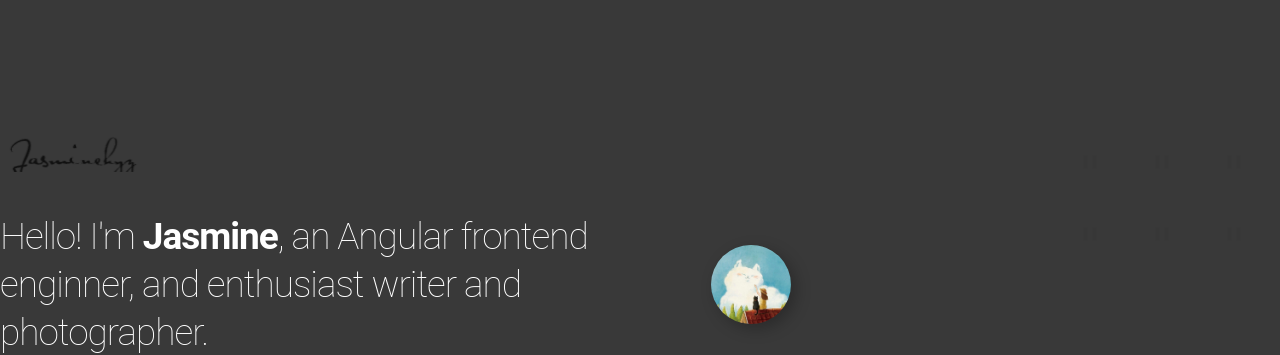
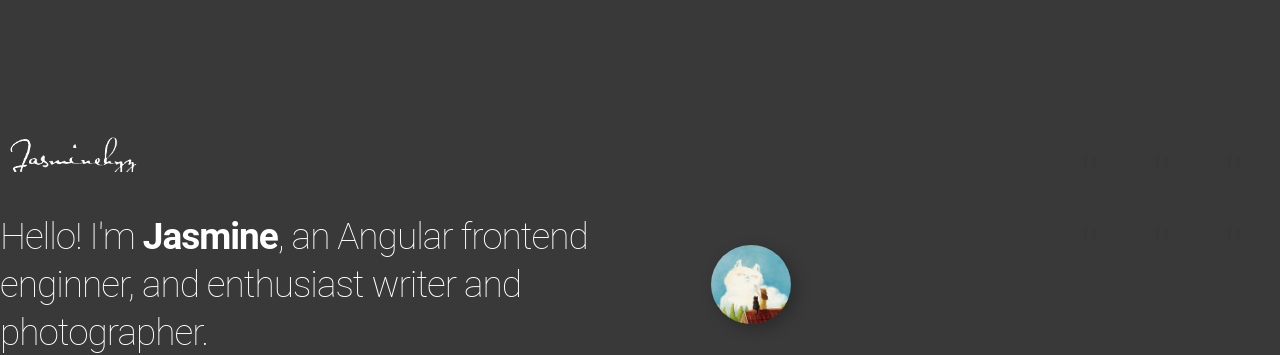
Before and after one commit to Jasminehyz/Jasminehyz.github.io, a Jekyll site: the page built from index.html, in a window 1280 px wide. Shown: the top 355 px of the page. Built offline with Jekyll 4.4.1, drawn with Linux system fonts in a browser that asks for light colours; nearby versions of some CDN libraries; library files that are not in the unit come from our copies.

Commit message:
Update index.html

```diff
--- a/_layouts/index.html
+++ b/_layouts/index.html
@@ -13,7 +13,7 @@
    <div class="main">
 		<section class="content">
 			<header class="logo">
-				<h1><img src="/public/img/logo.png" width="150" height="92"></h1>
+				<h1><img src="/public/img/logo4.png" width="150" height="92"></h1>
 			</header>
 			<div class="bio">
 				<p>
```
